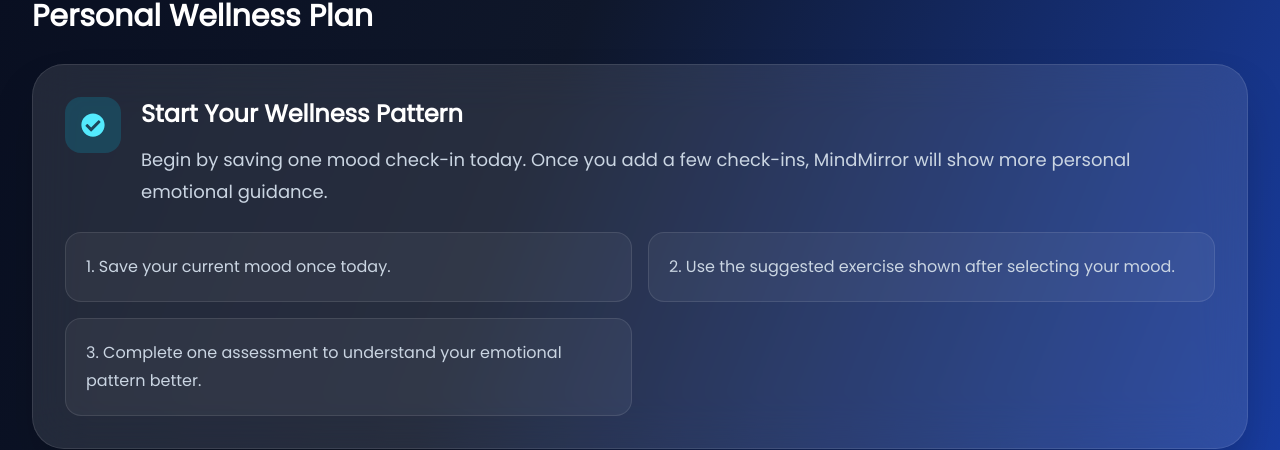
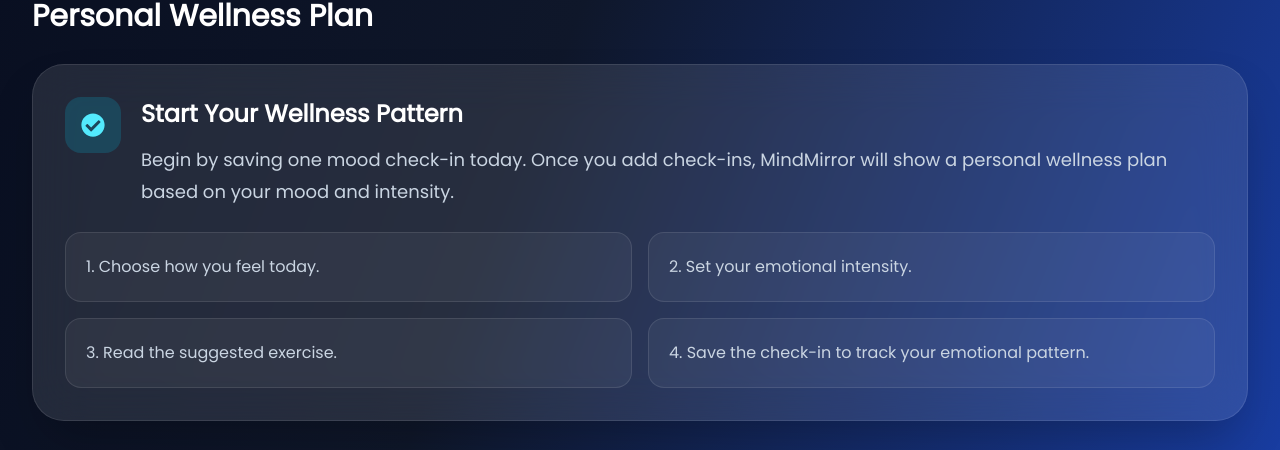
Before and after one commit to hansini2410/mind-mirror, a React (Vite) app in the folder client/: page /dashboard in a window 1280 px wide. Shown: the part 1747-2197 px from the top of the page. Built offline with nearby package versions, Linux system fonts and the light colour scheme; no server answers; sample sign-in values are in the browser's storage.

Commit message:
Make wellness plan use latest check in

```diff
--- a/client/src/pages/Dashboard.jsx
+++ b/client/src/pages/Dashboard.jsx
@@ -157,14 +157,10 @@ function Dashboard() {
       ]);
 
       setMoodMessage(
-        "Your emotional check-in has been saved. A helpful suggestion has been added with your check-in."
+        "Your emotional check-in has been saved. Your wellness plan is now based on this latest check-in."
       );
 
       setNote("");
-
-      setIntensity(5);
-
-      setSelectedMood("");
     } catch (error) {
       console.log(error);
 
@@ -334,71 +330,76 @@ function Dashboard() {
   };
 
   const getPersonalWellnessPlan = () => {
-    if (selectedMood) {
-      const level = Number(intensity || 0);
+    const activeMood =
+      selectedMood || moodHistory[0]?.mood || "";
 
-      if (selectedMood === "Anxious") {
+    const activeIntensity =
+      selectedMood
+        ? Number(intensity || 0)
+        : Number(moodHistory[0]?.intensity || 0);
+
+    if (activeMood === "Anxious") {
       return {
         title:
-            level >= 7
+          activeIntensity >= 7
             ? "High Anxiety Care Plan"
             : "Anxiety Support Plan",
         description:
-            "This plan is based on your current anxious check-in. It focuses on grounding your mind and reducing worry.",
+          "This plan is based on your latest anxious check-in. It focuses on calming the body, grounding the mind, and reducing worry.",
         actions: [
           "Try the 5-4-3-2-1 grounding exercise.",
           "Write down the thought that is making you anxious.",
           "Take three slow breaths before starting your next task.",
-            level >= 7
+          activeIntensity >= 7
             ? "If the feeling continues strongly, talk to someone you trust."
             : "Choose one small action that is in your control.",
         ],
       };
     }
 
-      if (selectedMood === "Overwhelmed") {
+    if (activeMood === "Overwhelmed") {
       return {
         title:
-            level >= 7
+          activeIntensity >= 7
             ? "Overload Recovery Plan"
             : "Overwhelm Relief Plan",
         description:
-            "This plan is based on your current overwhelmed check-in. It helps you reduce mental load and focus on one thing at a time.",
+          "This plan is based on your latest overwhelmed check-in. It helps you reduce mental load and focus on one small step.",
         actions: [
           "Write down everything that is on your mind.",
           "Pick only one task that needs attention first.",
           "Take a 5-minute break before continuing.",
-            level >= 7
+          activeIntensity >= 7
             ? "Avoid making big decisions until you feel calmer."
             : "Break your next task into one small step.",
         ],
       };
     }
 
-      if (selectedMood === "Tired") {
+    if (activeMood === "Tired") {
       return {
         title:
-            level >= 7
+          activeIntensity >= 7
             ? "Deep Rest Plan"
             : "Energy Recovery Plan",
         description:
-            "This plan is based on your current tired check-in. It focuses on rest, energy, and reducing pressure.",
+          "This plan is based on your latest tired check-in. It focuses on rest, energy, and reducing unnecessary pressure.",
         actions: [
           "Drink water and take a short stretch break.",
           "Close your eyes for two minutes without using your phone.",
           "Reduce one unnecessary task today.",
-            level >= 7
+          activeIntensity >= 7
             ? "Try to sleep earlier or take proper rest if possible."
             : "Do one light activity that does not drain you.",
         ],
       };
     }
 
-      if (selectedMood === "Calm") {
+    if (activeMood === "Calm") {
       return {
         title: "Calm Maintenance Plan",
         description:
-            "This plan is based on your current calm check-in. It helps you notice what is working well and maintain emotional balance.",
+          "This plan is based on your latest calm check-in. It helps you understand what is working well and maintain emotional balance.",
         actions: [
           "Write one reason why you feel calm today.",
           "Repeat one habit that helped you feel stable.",
@@ -408,11 +409,11 @@ function Dashboard() {
       };
     }
 
-      if (selectedMood === "Peaceful") {
+    if (activeMood === "Peaceful") {
       return {
         title: "Peace Preservation Plan",
         description:
-            "This plan is based on your current peaceful check-in. It helps you protect and understand peaceful moments.",
+          "This plan is based on your latest peaceful check-in. It helps you protect and understand peaceful moments.",
         actions: [
           "Pause for one minute and enjoy the peaceful feeling.",
           "Notice what helped you feel peaceful today.",
@@ -422,11 +423,11 @@ function Dashboard() {
       };
     }
 
-      if (selectedMood === "Motivated") {
+    if (activeMood === "Motivated") {
       return {
         title: "Focused Motivation Plan",
         description:
-            "This plan is based on your current motivated check-in. It helps you use your energy in a clear and useful way.",
+          "This plan is based on your latest motivated check-in. It helps you use your energy in a clear and useful way.",
         actions: [
           "Choose one important task to complete first.",
           "Set a 20-minute focus timer.",
@@ -435,71 +436,16 @@ function Dashboard() {
         ],
       };
     }
-    }
 
-    if (moodHistory.length === 0) {
     return {
       title: "Start Your Wellness Pattern",
       description:
-          "Begin by saving one mood check-in today. Once you add a few check-ins, MindMirror will show more personal emotional guidance.",
+        "Begin by saving one mood check-in today. Once you add check-ins, MindMirror will show a personal wellness plan based on your mood and intensity.",
       actions: [
-          "Save your current mood once today.",
-          "Use the suggested exercise shown after selecting your mood.",
-          "Complete one assessment to understand your emotional pattern better.",
-        ],
-      };
-    }
-
-    const averageIntensity =
-      Number(getMoodSummary().averageIntensity);
-
-    const mostFrequentMood =
-      getMoodSummary().mostFrequentMood;
-
-    if (
-      mostFrequentMood === "Anxious" ||
-      mostFrequentMood === "Overwhelmed" ||
-      averageIntensity >= 7
-    ) {
-      return {
-        title: "Gentle Recovery Plan",
-        description:
-          "Your recent check-ins suggest that your emotional intensity may be high. This plan focuses on slowing down, reducing pressure, and creating mental space.",
-        actions: [
-          "Take a short break from screens for 10 minutes.",
-          "Write down the main thought that is bothering you.",
-          "Try one simple breathing or grounding exercise.",
-          "Avoid overloading your day with too many tasks.",
-        ],
-      };
-    }
-
-    if (
-      mostFrequentMood === "Tired" ||
-      averageIntensity >= 4
-    ) {
-      return {
-        title: "Balance and Energy Plan",
-        description:
-          "Your recent check-ins suggest a moderate emotional rhythm. This plan helps you balance rest, motivation, and self-awareness.",
-        actions: [
-          "Choose one small task and complete only that first.",
-          "Drink water and take a short movement break.",
-          "Sleep a little earlier if possible.",
-          "Read one psychology insight related to stress or motivation.",
-        ],
-      };
-    }
-
-    return {
-      title: "Growth Maintenance Plan",
-      description:
-        "Your recent check-ins suggest a calmer emotional pattern. This plan helps you maintain emotional awareness and continue personal growth.",
-      actions: [
-        "Continue saving regular mood check-ins.",
-        "Reflect on what helped you feel stable recently.",
-        "Try one new assessment to learn more about yourself.",
-        "Keep one healthy routine consistent this week.",
+        "Choose how you feel today.",
+        "Set your emotional intensity.",
+        "Read the suggested exercise.",
+        "Save the check-in to track your emotional pattern.",
       ],
     };
   };
```
Lines whose indentation alone changed are shown as unchanged.
